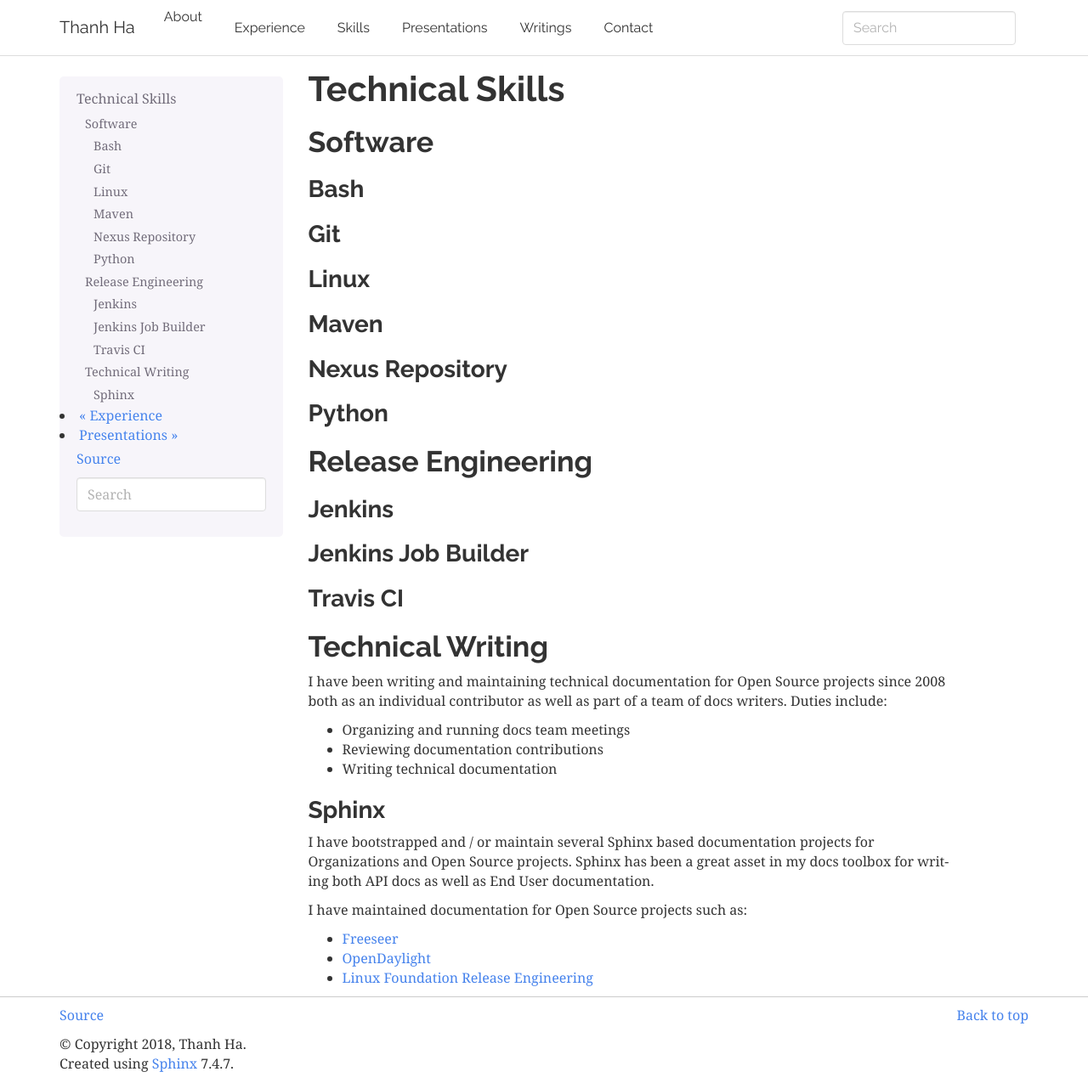
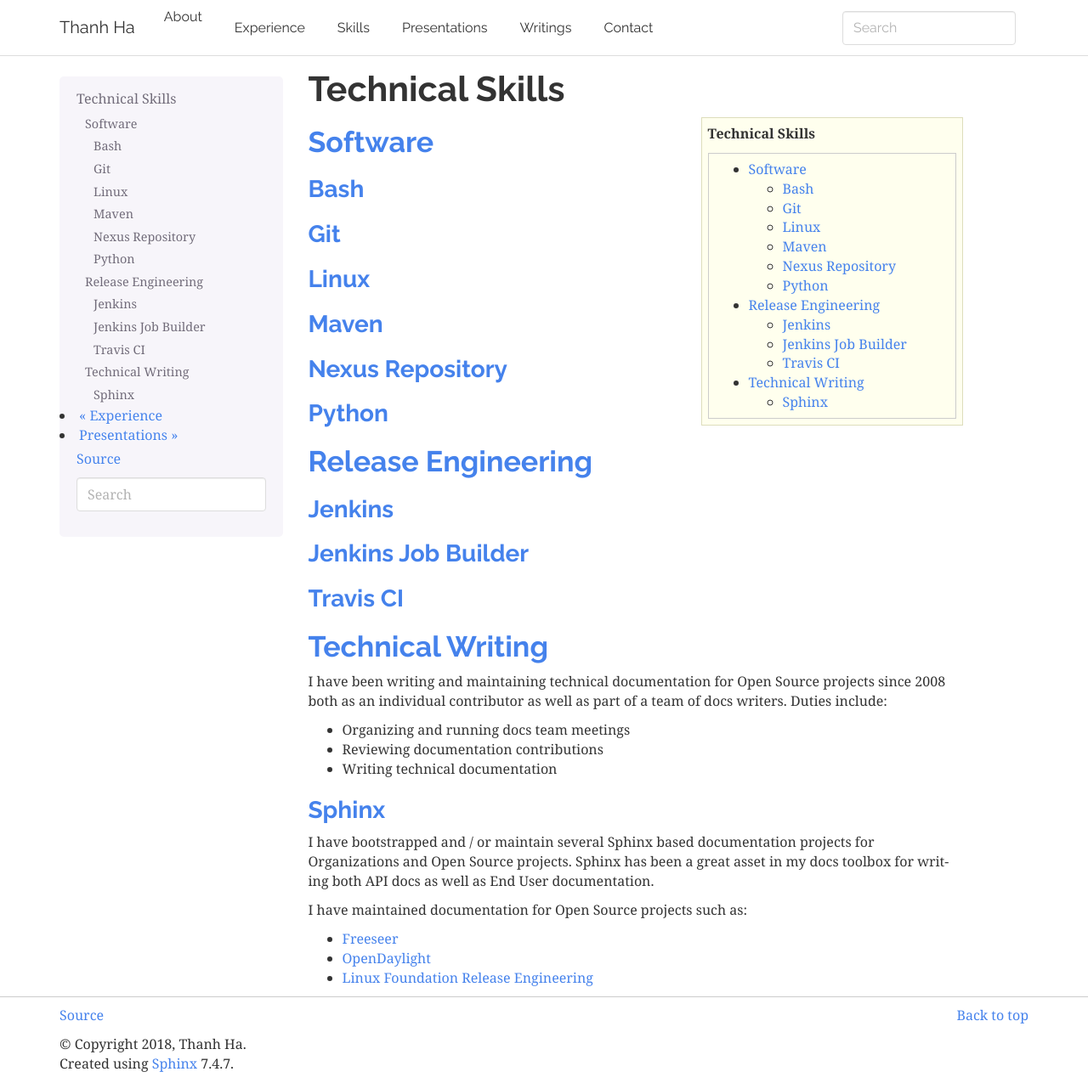
Before and after one commit to zxiiro/zxiiro.github.io, a Sphinx documentation site: the page built from docs/skills.rst, in a window 1280 px wide and 1275 px high. Shown: the whole window at 85% size. Built offline with Sphinx 7.4.7, drawn with Linux system fonts in a browser that asks for light colours.

Commit message:
Add sidebar navigation for skills
Signed-off-by: Thanh Ha <zxiiro@linux.com>

```diff
--- a/docs/skills.rst
+++ b/docs/skills.rst
@@ -1,6 +1,11 @@
 ################
 Technical Skills
 ################
+
+.. sidebar:: Technical Skills
+
+   .. contents::
+      :local:
 
 Software
 ========
```
